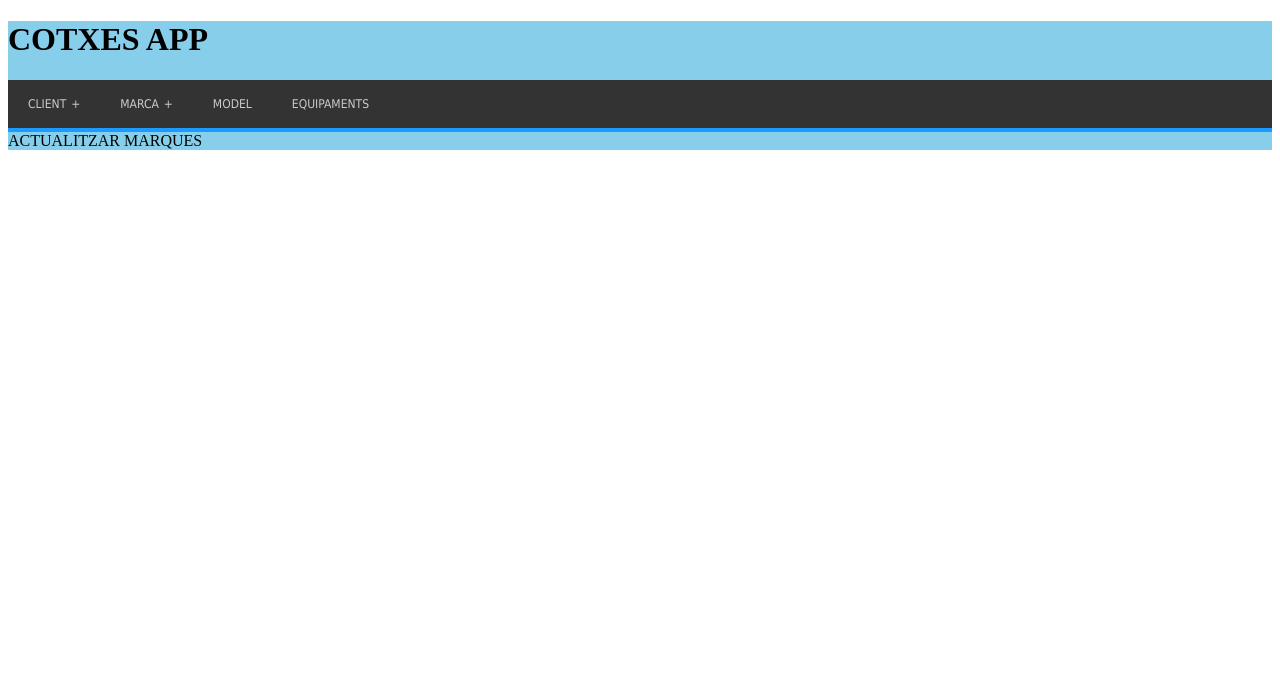
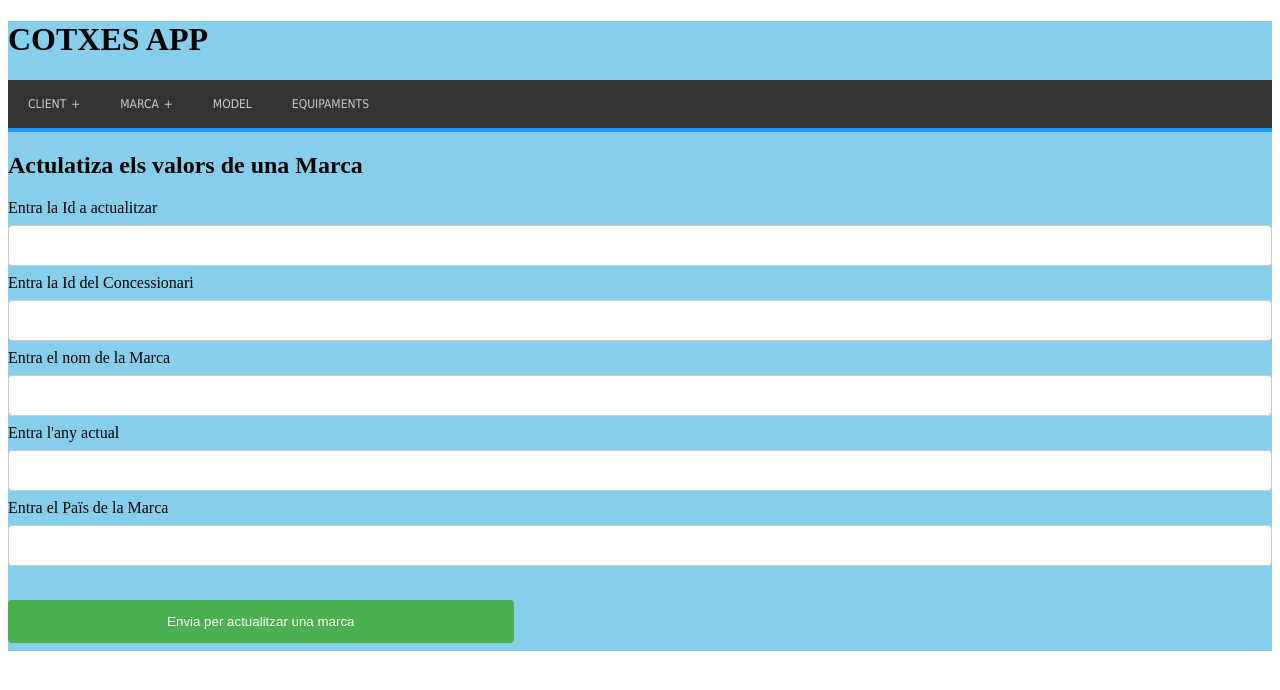
Before and after one commit to sales67/concessionari, an Angular app: page /updateMarca in a window 1280 px wide. Shown: the top 690 px of the page. Built offline with nearby package versions, Linux system fonts and the light colour scheme.

Commit message:
Estils dintre de subdirectoris

```diff
--- a/src/app/cotxes/marca/addMarca/addMarca.component.html
+++ b/src/app/cotxes/marca/addMarca/addMarca.component.html
@@ -1,5 +1,4 @@
 <html>
-    AFEGIR MARQUES
     <form name="addMarca" display="block">
             <h2>Introdueix una nova Marca de cotxes</h2>
 		        <label for="content">Entra la Id del Concessionari    </label><br>
--- a/src/app/cotxes/marca/addMarca/addMarca.component.ts
+++ b/src/app/cotxes/marca/addMarca/addMarca.component.ts
@@ -1,15 +1,12 @@
 import {Component, OnInit} from '@angular/core';
-//import {StateService} from '../common/state.service';
-import {MarcaService} from '../marca.service';
 import {Http, Headers,Response} from '@angular/http';
 import {Routes,Router} from '@angular/router';
-import { Marca }   from '../marca';
-//import {Model} from './model';
 import {AddMarcaService} from '../addMarca/addMarca.service';
 
 @Component({
   selector: 'addMarca',
   templateUrl:'./addMarca.component.html',
+    styleUrls: ['../marca.component.css'],
   providers: [AddMarcaService]
 })
 
--- a/src/app/cotxes/marca/deleteMarca/deleteMarca.component.html
+++ b/src/app/cotxes/marca/deleteMarca/deleteMarca.component.html
@@ -1,3 +1,10 @@
 <html>
-    ESBORRAR MARQUES
+    <html>
+    <form name="updateMarca" display="block">
+            <h2>Eliminar els registres de una Marca</h2>
+            	<label for="content">Entra la Id a eliminar </label><br>
+		        <input type="text" name="addMarca" [(ngModel)]="deleteId"><br>
+		        <button (click)="deleteMarca()" type="submit" class="btn btn-default">Envia per actualitzar una marca</button>
+    </form>
 </html>
+</html>
--- a/src/app/cotxes/marca/deleteMarca/deleteMarca.component.ts
+++ b/src/app/cotxes/marca/deleteMarca/deleteMarca.component.ts
@@ -7,11 +7,19 @@ import {Routes,Router} from '@angular/router';
 @Component({
   selector: 'deleteMarca',
   templateUrl:'./deleteMarca.component.html',
+    styleUrls: ['../marca.component.css'],
   providers: [DeleteMarcaService]
 })
 
     export class DeleteMarcaComponent{
 
+        deleteId;data;logError;
+
     constructor(private deleteMarcaService: DeleteMarcaService) { }
 
+        deleteMarca(){
+            this.deleteMarcaService.deleteMarca(this.deleteId)
+               .subscribe(
+                () => console.log('has eliminat la marca: '+this.deleteId)
+      );}
     }
--- a/src/app/cotxes/marca/deleteMarca/deleteMarca.service.ts
+++ b/src/app/cotxes/marca/deleteMarca/deleteMarca.service.ts
@@ -10,12 +10,13 @@ import {sprintf} from "sprintf-js";
 @Injectable()
 
 export class DeleteMarcaService{
-private cotxeUrl = 'http://localhost:8080/cotxe/listMarca';
-private modelUrl = 'http://localhost:8080/cotxe/getModel?id=';
-private marcaUrl = 'http://localhost:8080/cotxe/addMarca?id=%ld&nom=%s&idConce=%ld&pais=%s&any=%ld';
+private delUrl = 'http://localhost:8080/cotxe/delMarca?id=';
 
 constructor(private http: Http){}
 
-
+deleteMarca(deleteId){
+        var a = this.http.delete(this.delUrl+ deleteId);
+    return a;
+    }
 
 }
--- a/src/app/cotxes/marca/listMarca/listMarca.component.html
+++ b/src/app/cotxes/marca/listMarca/listMarca.component.html
@@ -1,3 +1,12 @@
 <html>
-    Llistar Marques
+    <h2>Aquestes són totes les marques</h2>
+    <button (click)="listMarca()" type="submit" class="btn btn-default">Mostra totes les Marques</button><br>
+		            <div *ngFor='let marca of marques'>
+                        ------------------------------------ <br>
+                        IdMarca: {{ marca.id }} <br>
+                        nom: {{marca.name}} <br>
+                        any: {{marca.any}} <br>
+                        ID consecionari: {{marca.idConce}} <br>
+                        païs: {{marca.pais}}
+                    </div>
 </html>
--- a/src/app/cotxes/marca/listMarca/listMarca.component.ts
+++ b/src/app/cotxes/marca/listMarca/listMarca.component.ts
@@ -7,11 +7,20 @@ import {Routes,Router} from '@angular/router';
 @Component({
   selector: 'listMarca',
   templateUrl:'./listMarca.component.html',
+    styleUrls: ['../marca.component.css'],
   providers: [ListMarcaService]
 })
 
     export class ListMarcaComponent{
 
     constructor(private listMarcaService: ListMarcaService) { }
+         marques;
 
+    listMarca(){
+     this.listMarcaService.getMarques()
+                .subscribe(
+                data => { this.marques = data;console.log(data);},
+                err => console.error(err),
+                () => console.log('done')
+      );}
     }
--- a/src/app/cotxes/marca/listMarca/listMarca.service.ts
+++ b/src/app/cotxes/marca/listMarca/listMarca.service.ts
@@ -16,6 +16,10 @@ private marcaUrl = 'http://localhost:8080/cotxe/addMarca?id=%ld&nom=%s&idConce=%
 
 constructor(private http: Http){}
 
-
+getMarques() {
+      var a = this.http.get(this.cotxeUrl)
+                .map(res => res.json())
+      return a;
+  }
 
 }
--- a/src/app/cotxes/marca/marca.component.html
+++ b/src/app/cotxes/marca/marca.component.html
@@ -35,8 +35,8 @@
 		        <button (click)="addMarcaPost()" type="submit" class="btn btn-default">Envia per introduïr una marca</button>
 		    </form>
 		<br>
-		<form name="addMarca" display="block">
-            <h2>Actulatiza els valors de una Marca (PUT)</h2>
+		<form name="updateMarca" display="block">
+            <h2>Actulatiza els valors de una Marca</h2>
             	<label for="content">Entra la Id a actualitzar   </label><br>
 		        <input type="text" name="addMarca" [(ngModel)]="addId3"><br>
 		        <label for="content">Entra la Id del Concessionari    </label><br>
@@ -67,7 +67,7 @@
             </div>
         </div>
 			<br>
-			<button (click)="listMarca()" type="submit" class="btn btn-default">Mostra totes les Marques</button><br>
+			<button (change)="listMarca()" type="submit" class="btn btn-default">Mostra totes les Marques</button><br>
 		            <div *ngFor='let marca of marques'>
                         ------------------------------------ <br>
                         IdMarca: {{ marca.id }} <br>
--- a/src/app/cotxes/marca/updateMarca/updateMarca.component.html
+++ b/src/app/cotxes/marca/updateMarca/updateMarca.component.html
@@ -1,3 +1,16 @@
 <html>
-    ACTUALITZAR MARQUES
+    <form name="updateMarca" display="block">
+            <h2>Actulatiza els valors de una Marca</h2>
+            	<label for="content">Entra la Id a actualitzar   </label><br>
+		        <input type="text" name="addMarca" [(ngModel)]="addId"><br>
+		        <label for="content">Entra la Id del Concessionari    </label><br>
+		        <input type="text" name="addMarca" [(ngModel)]="addConce"><br>
+            <label for="content">Entra el nom de la Marca   </label><br>
+		        <input type="text" name="addMarca" [(ngModel)]="addName"><br>
+            <label for="content">Entra l'any actual     </label><br>
+		        <input type="text" name="addMarca" [(ngModel)]="addYear"><br>
+            <label for="content">Entra el Païs de la Marca</label><br>
+		        <input type="text" name="addMarca" [(ngModel)]="addCountry"><br><br>
+		        <button (click)="updateMarca()" type="submit" class="btn btn-default">Envia per actualitzar una marca</button>
+    </form>
 </html>
--- a/src/app/cotxes/marca/updateMarca/updateMarca.component.ts
+++ b/src/app/cotxes/marca/updateMarca/updateMarca.component.ts
@@ -1,17 +1,27 @@
 import {Component, OnInit} from '@angular/core';
-//import {StateService} from '../common/state.service';
 import {UpdateMarcaService} from '../updateMarca/updateMarca.service';
 import {Http, Headers,Response} from '@angular/http';
 import {Routes,Router} from '@angular/router';
 
+
 @Component({
   selector: 'UpdateMarca',
   templateUrl:'./UpdateMarca.component.html',
+ styleUrls: ['../marca.component.css'],
   providers: [UpdateMarcaService]
 })
 
     export class UpdateMarcaComponent{
 
+    addId;addName;addConce;addCountry;addYear;
+
     constructor(private updateMarcaService: UpdateMarcaService) { }
 
+
+        updateMarca(){        this.updateMarcaService.updateMarca(this.addId,this.addName,this.addConce,this.addCountry,this.addYear)
+               .subscribe(
+                data => { this.addName = data;},
+                () => console.log('has actualitzat la marca: '+this.addName)
+      );}
+
     }
--- a/src/app/cotxes/marca/updateMarca/updateMarca.service.ts
+++ b/src/app/cotxes/marca/updateMarca/updateMarca.service.ts
@@ -16,6 +16,17 @@ private marcaUrl = 'http://localhost:8080/cotxe/addMarca?id=%ld&nom=%s&idConce=%
 
 constructor(private http: Http){}
 
+updateMarca(addId,addName,addConce,addCountry,addYear){
+        var creds = "id=" + addId +  "&name=" + addName + "&idConce=" + addConce + "&pais=" + addCountry + "&any=" + addYear;
 
+        var headers = new Headers();
+        headers.append('Access-Control-Allow-Origin', '*');
+
+        var a = this.http.put('http://localhost:8080/cotxe/updateMarca?id='+addId+'&name='+addName+ "&idConce=" + addConce + "&pais=" + addCountry + "&any=" + addYear,creds,{
+            headers:headers
+        })
+                    .map(res => res.json());
+    return a;
+    }
 
 }
```
